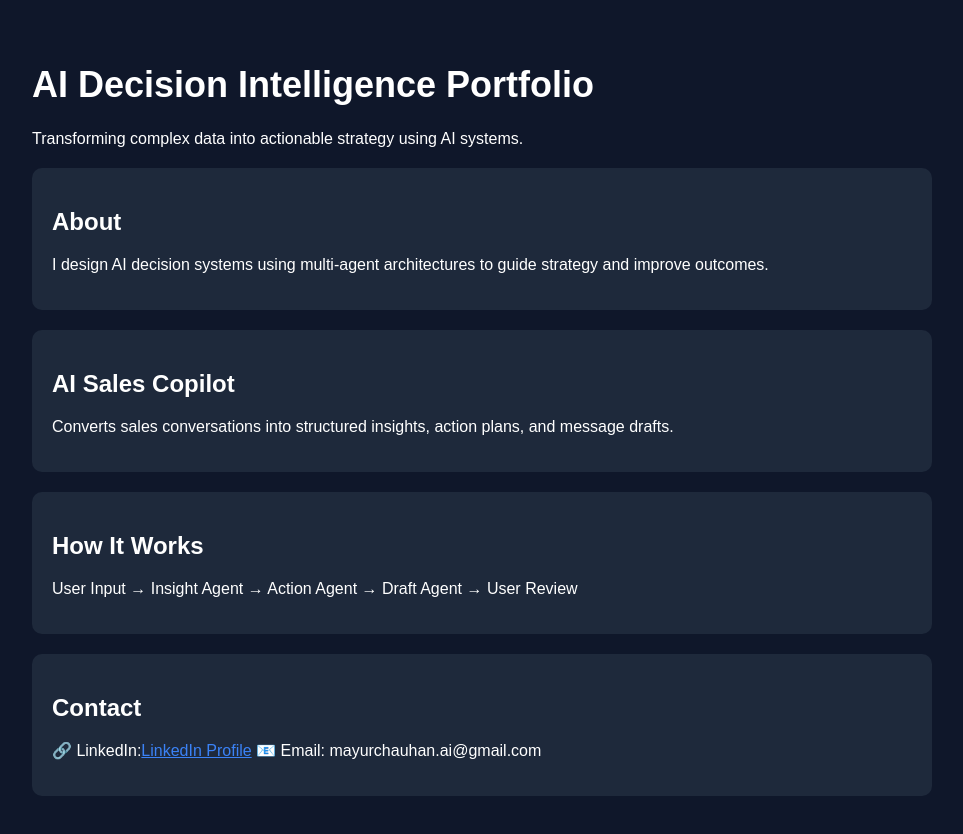
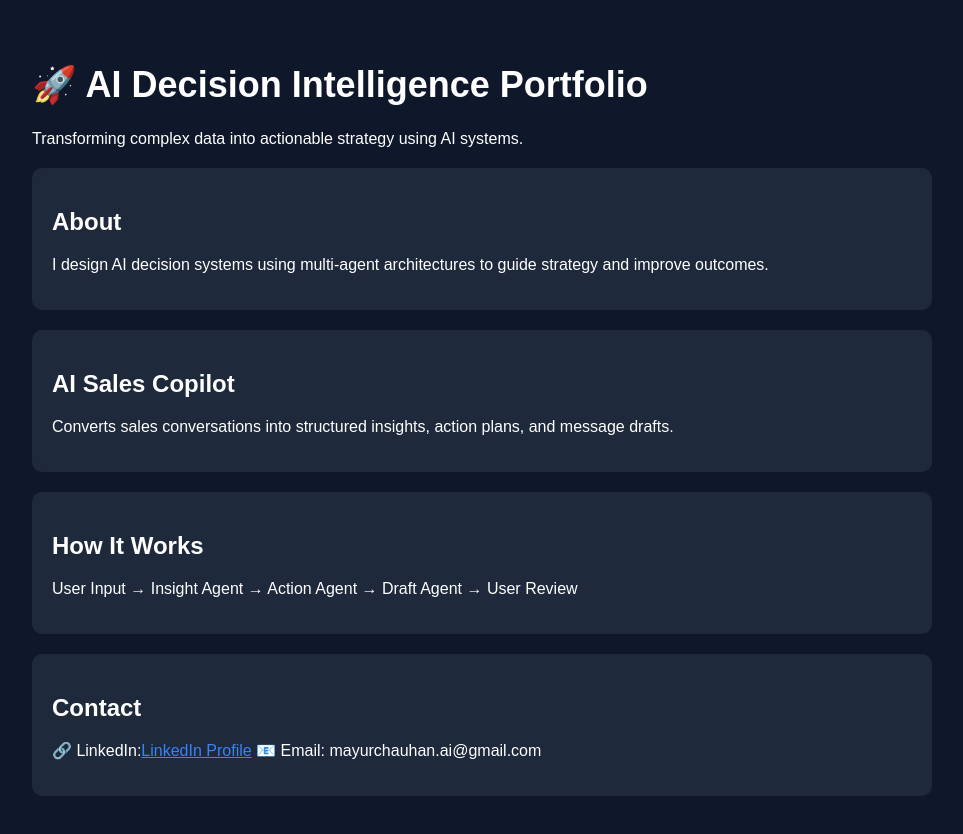
Before and after one commit to Mayurchhn1/Portfolio, a plain HTML site: page index.html in a window 1280 px wide. Shown: the whole page, without its empty margins (158-1121 px from the left). Drawn offline with Linux system fonts and the light colour scheme.

Commit message:
Add rocket emoji to portfolio title

```diff
--- a/index.html
+++ b/index.html
@@ -15,7 +15,7 @@
 
 <div class="container">
 
-<h1> AI Decision Intelligence Portfolio</h1>
+<h1>🚀 AI Decision Intelligence Portfolio</h1>
 <p>Transforming complex data into actionable strategy using AI systems.</p>
 
 <div class="card">
```
